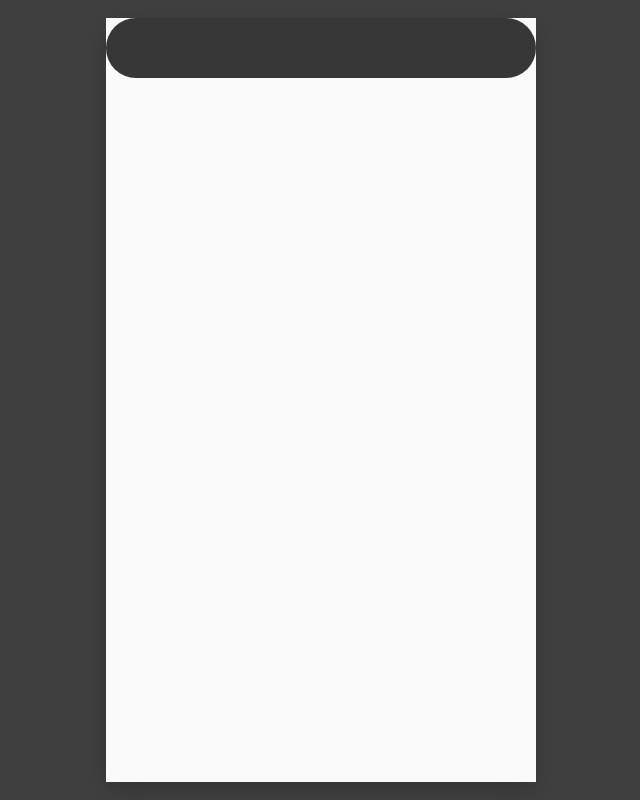
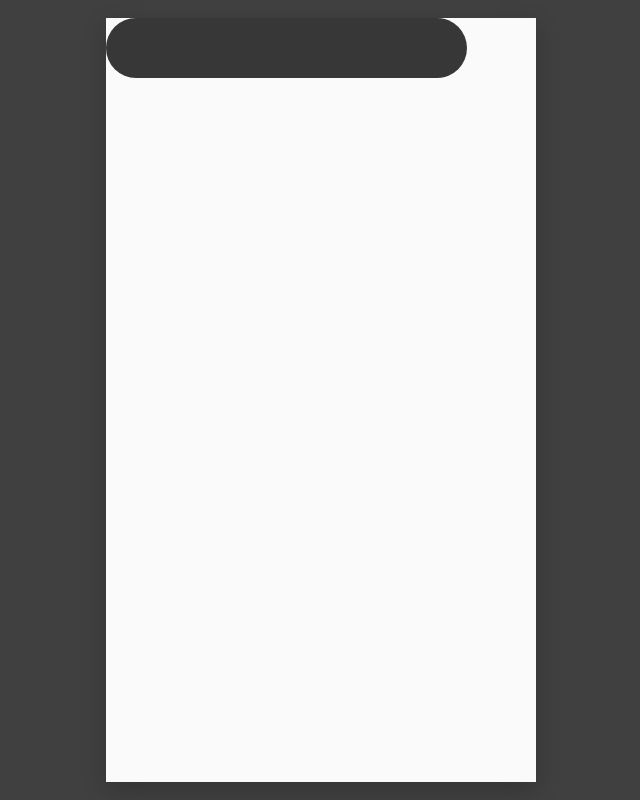
Before and after one commit to DomiSkyX/routine-app.github.io, a plain HTML site: page index.html in a window 1280 px wide. Shown: the whole page, without its empty margins (319-959 px from the left). Drawn offline with Linux system fonts and the light colour scheme.

Commit message:
Changed Navbar

```diff
--- a/style.css
+++ b/style.css
@@ -26,6 +26,9 @@ body {
 
 .nav-bar {
     height: 60px;
+    width: 361px;
+    margin-bottom: 10px;
+    bottom: 0;
     background-color: #373737;
     display: flex;
     align-items: center;
```
